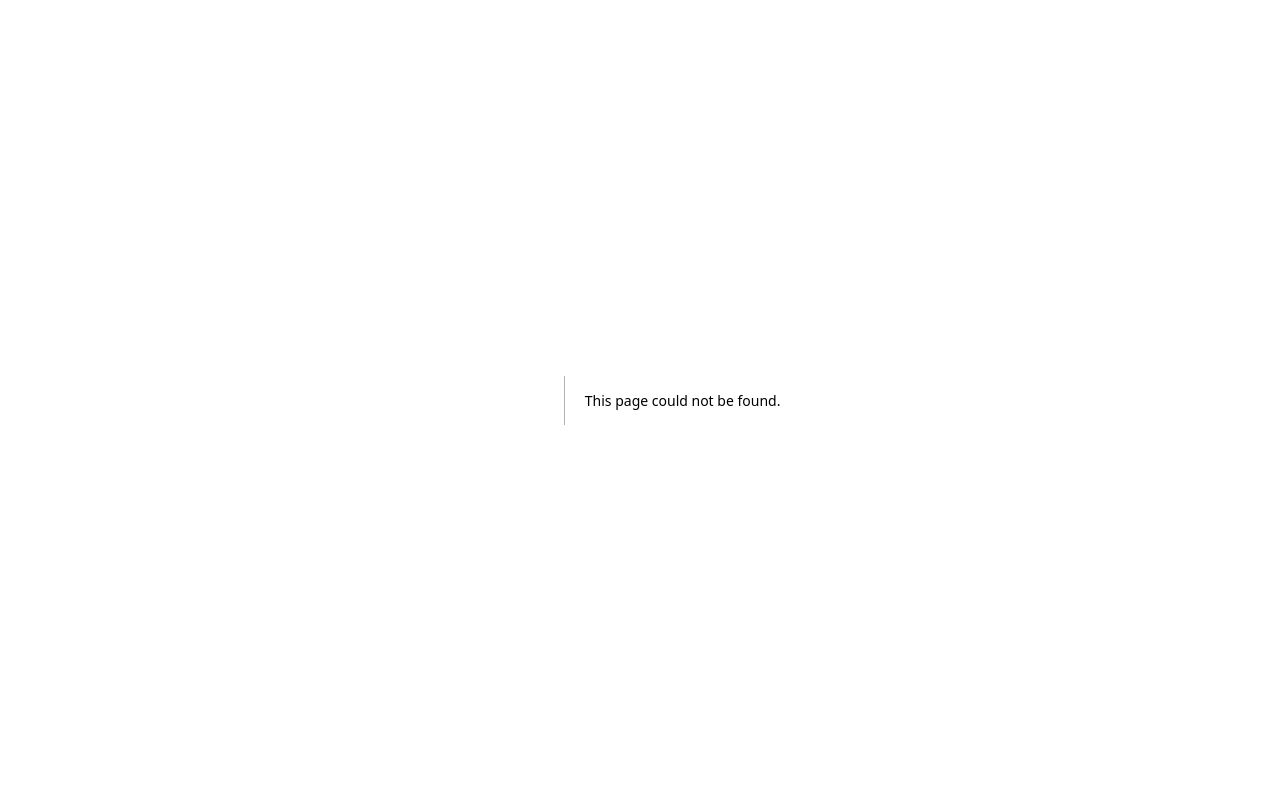
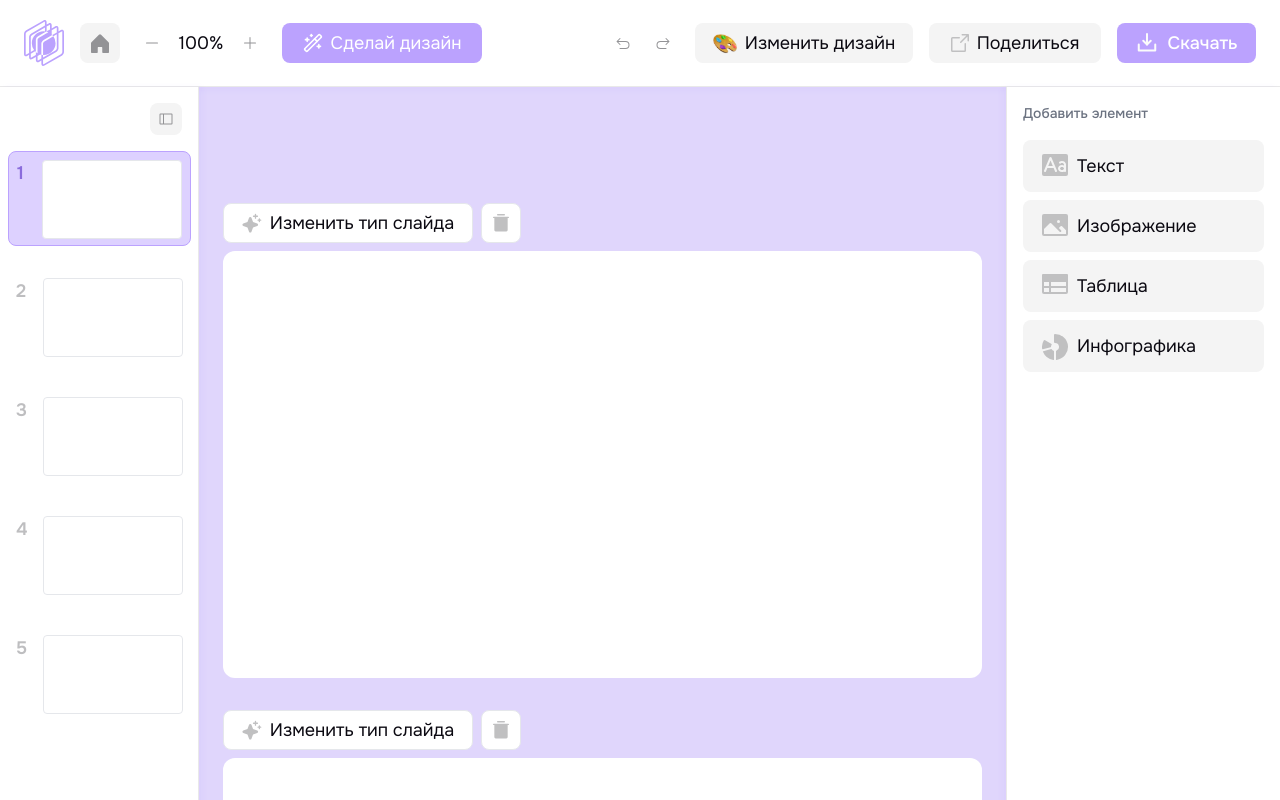
Before and after one commit to senseiGai/presentology-front, a Next.js app: page /presentation-editor/1 in a window 1280 px wide. Before the commit this address had no page. Built offline with nearby package versions, Linux system fonts and the light colour scheme.

Commit message:
feat: Add PresentationEditorPage component with slug handling and localStorage integration

```diff
--- /dev/null
+++ b/src/app/presentation-editor/[slug]/page.tsx
@@ -0,0 +1,32 @@
+"use client";
+
+import { useParams } from "next/navigation";
+import { useEffect } from "react";
+import { MainLayout } from "@/shared/ui";
+import { PresentationGenerationBlock } from "@/widgets/PresentationGenerationBlock/ui/PresentationGenerationBlock";
+
+interface PresentationEditorPageProps {
+  params: {
+    slug: string;
+  };
+}
+
+function PresentationEditorPage() {
+  const params = useParams();
+  const slug = params?.slug as string;
+
+  useEffect(() => {
+    // Сохраняем slug в localStorage для использования в компонентах
+    if (slug) {
+      localStorage.setItem("currentPresentationSlug", slug);
+    }
+  }, [slug]);
+
+  return (
+    <MainLayout fullWidth>
+      <PresentationGenerationBlock presentationSlug={slug} />
+    </MainLayout>
+  );
+}
+
+export default PresentationEditorPage;
```
